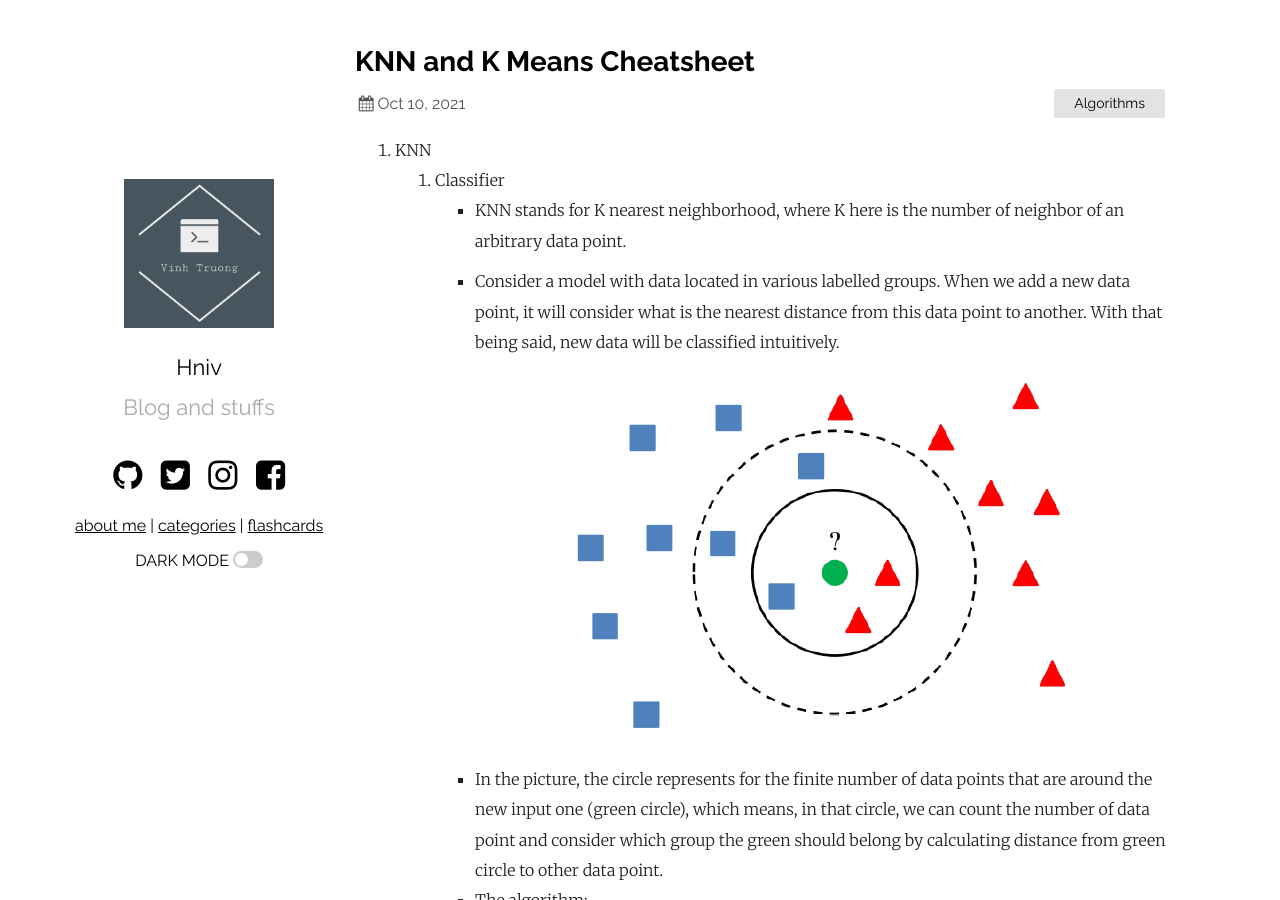
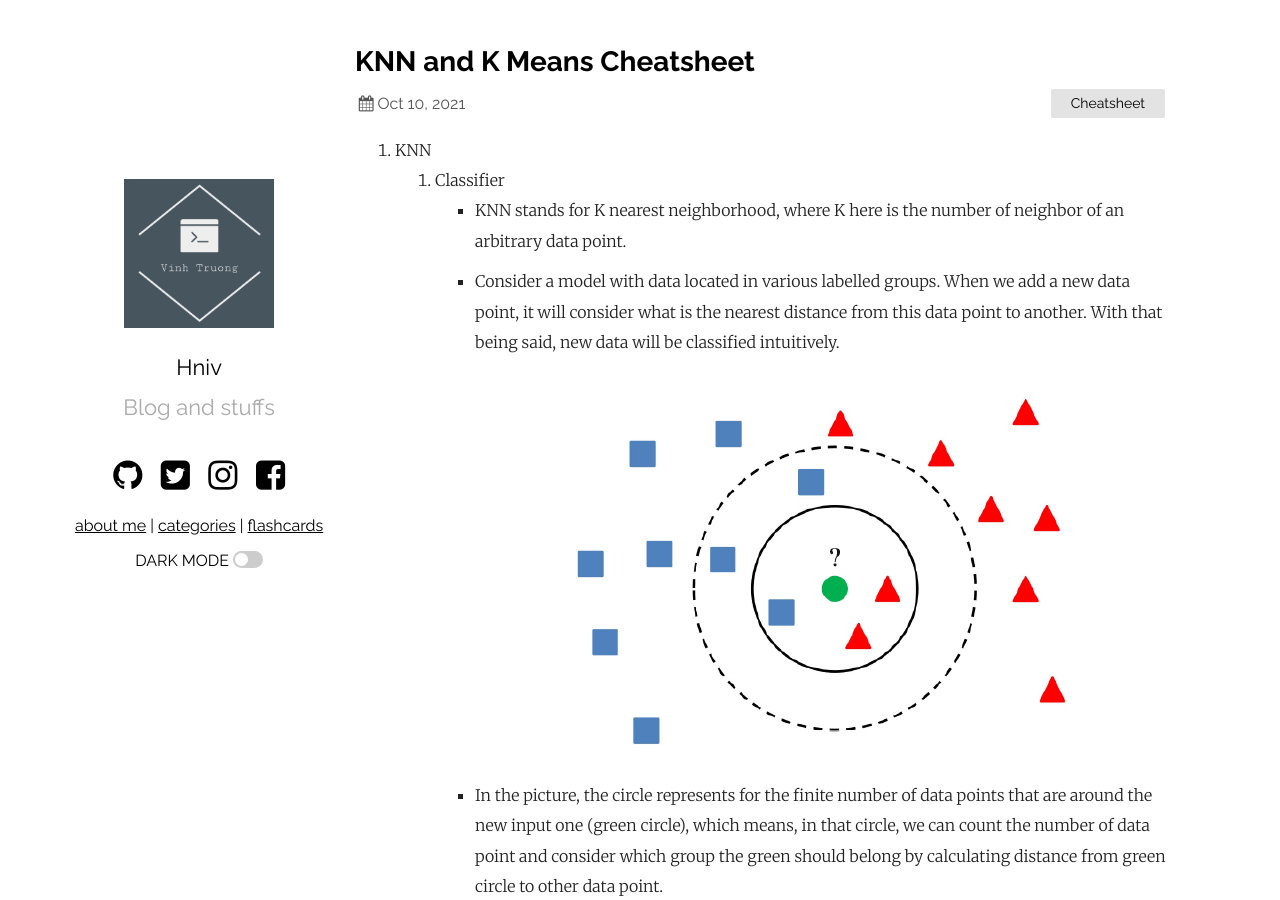
Before and after one commit to thvinh-tr/thvinhtruong.github.io, a Jekyll site: the page built from _posts/2021-10-10-K-Nearest Neighbor and K-Means Clustering Cheatsheet.md, in a window 1280 px wide and 900 px high. Built offline with Jekyll 4.4.1, drawn with Linux system fonts in a browser that asks for light colours; formulas are drawn with MathJax 3.

Commit message:
fix space cont

```diff
--- a/_posts/2021-10-10-K-Nearest Neighbor and K-Means Clustering Cheatsheet.md
+++ b/_posts/2021-10-10-K-Nearest Neighbor and K-Means Clustering Cheatsheet.md
@@ -2,14 +2,15 @@
 layout: post
 title:  "KNN and K Means Cheatsheet"
 date:   2021-10-10 12:51:20
-categories: Algorithms
-sticky: false
+categories: Cheatsheet
+sticky: true
 ---
 
 1. KNN
     1. Classifier
         - KNN stands for K nearest neighborhood, where K here is the number of neighbor of an arbitrary data point.
         - Consider a model with data located in various labelled groups. When we add a new data point, it will consider what is the nearest distance from this data point to another. With that being said, new data will be classified intuitively.
+
             <img src="/img/knn_kmeans_img/K-nearest-neighbor-algorithm-illustration-The-green-circle-is-the-sample-which-is-to-be.png">
 
         - In the picture, the circle represents for the finite number of data points that are around the new input one (green circle), which means, in that circle, we can count the number of data point and consider which group the green should belong by calculating distance from green circle to other data point.
```
